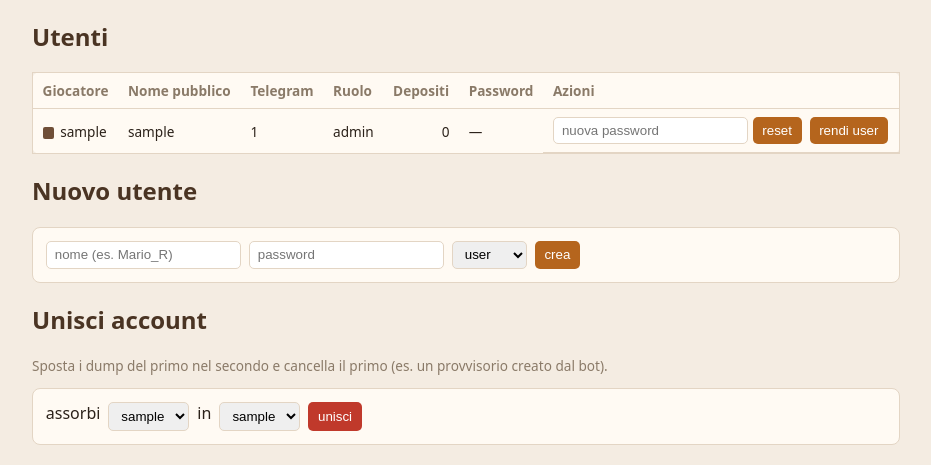
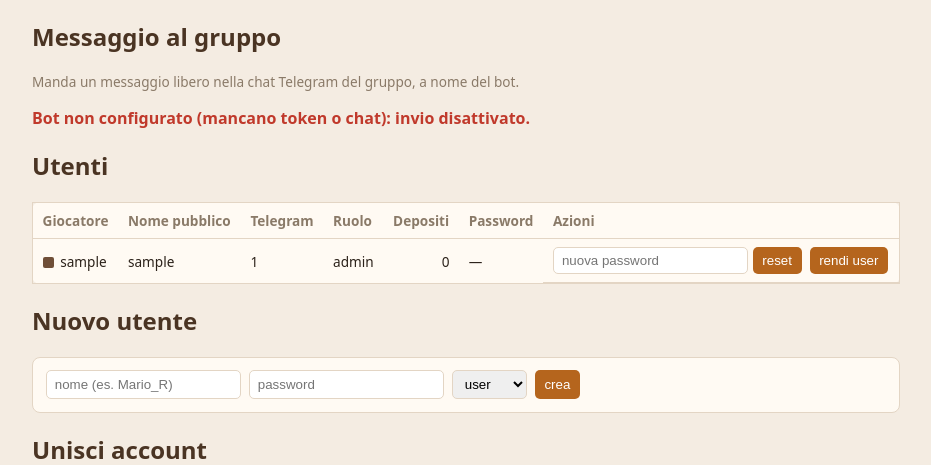
Before and after one commit to that-ugly-cat/conquisterco, a FastAPI app: page /admin in a window 1280 px wide. Shown: the part 43-508 px from the top of the page, without its empty margins (174-1105 px from the left). Run offline with FastAPI, Linux system fonts and the light colour scheme; the visitor is signed in with stand-in values (Sample User, id 1); data comes from the database, SQL or seed files in the repository; data that the repository does not hold is empty; parts of the project's set-up code (start-up, migrations or seed data) failed here and were passed over.

Commit message:
Admin: campo per mandare messaggi liberi al gruppo via bot
- bot.broadcast()/bot_enabled(): invio best-effort al chat del gruppo, gated se
  il bot non è configurato (token/chat mancanti).
- route POST /admin/broadcast + banner di esito (inviato/fallito/off/vuoto);
  form textarea nel pannello admin con conferma. i18n IT/EN. CSS .admin-bc.
- 2 test broadcast (senza rete). 88 test verdi.

Co-Authored-By: Claude Opus 4.8 <noreply@anthropic.com>

```diff
--- a/conquisterco/app/bot.py
+++ b/conquisterco/app/bot.py
@@ -102,6 +102,21 @@ class TelegramClient:
 
     def set_webhook(self, url: str) -> dict:
         return self._api("setWebhook", {"url": url})
+
+
+def bot_enabled() -> bool:
+    """True se il bot è configurato (token + chat del gruppo)."""
+    return bool(BOT_TOKEN and ALLOWED_CHAT)
+
+
+def broadcast(text: str, client: "TelegramClient | None" = None) -> bool:
+    """Manda un messaggio libero al gruppo (usato dal pannello admin). False se il
+    bot non è configurato o se l'invio fallisce."""
+    if not bot_enabled():
+        return False
+    res = (client or TelegramClient())._api(
+        "sendMessage", {"chat_id": ALLOWED_CHAT, "text": text})
+    return bool(res.get("ok"))
 
 
 # ---------------------------------------------------------------------------
--- a/conquisterco/app/main.py
+++ b/conquisterco/app/main.py
@@ -378,10 +378,23 @@ def media_flag(uid: int, conn=Depends(get_db)):
 # --- Admin (gestione utenti) ----------------------------------------------
 
 @app.get("/admin", response_class=HTMLResponse)
-def admin_page(request: Request, conn=Depends(get_db)):
+def admin_page(request: Request, sent: str = "", conn=Depends(get_db)):
     require_admin(request)
     return templates.TemplateResponse(request, "admin.html", _ctx(
-        request, users=data.list_users(conn), me=request.session.get("name")))
+        request, users=data.list_users(conn), me=request.session.get("name"),
+        bot_ok=bot.bot_enabled(), sent=sent))
+
+
+@app.post("/admin/broadcast")
+def admin_broadcast(request: Request, message: str = Form(""), conn=Depends(get_db)):
+    require_admin(request)
+    text = message.strip()
+    if not text:
+        return RedirectResponse("/admin?sent=empty", status_code=303)
+    if not bot.bot_enabled():
+        return RedirectResponse("/admin?sent=off", status_code=303)
+    ok = bot.broadcast(text)
+    return RedirectResponse(f"/admin?sent={'ok' if ok else 'fail'}", status_code=303)
 
 
 @app.post("/admin/create")
--- a/conquisterco/app/static/style.css
+++ b/conquisterco/app/static/style.css
@@ -31,6 +31,11 @@ header{display:flex;justify-content:space-between;align-items:center;padding:.55
 .admin-actions input,.admin-create input,.admin-create select{padding:.3rem .5rem;border:1px solid var(--line);border-radius:5px}
 .admin-actions button,.admin-create button{padding:.3rem .6rem;border:0;border-radius:5px;background:var(--accent);color:#fff;cursor:pointer}
 .admin-create{display:flex;gap:.5rem;flex-wrap:wrap;background:var(--paper);padding:.8rem;border:1px solid var(--line);border-radius:8px}
+.admin-bc{display:flex;gap:.5rem;flex-wrap:wrap;align-items:flex-start;background:var(--paper);padding:.8rem;border:1px solid var(--line);border-radius:8px}
+.admin-bc textarea{flex:1;min-width:240px;padding:.4rem .5rem;border:1px solid var(--line);border-radius:5px;font:inherit;resize:vertical}
+.admin-bc button{padding:.4rem .7rem;border:0;border-radius:5px;background:var(--accent);color:#fff;cursor:pointer}
+.bc-ok{color:#2e7d32;font-weight:600}
+.bc-err{color:#c0392b;font-weight:600}
 
 .prof-wrap{max-width:900px;margin:1.2rem auto;padding:0 1rem}
 .prof-grid{display:grid;grid-template-columns:1fr 1fr;gap:1rem}
--- a/conquisterco/app/templates/admin.html
+++ b/conquisterco/app/templates/admin.html
@@ -21,6 +21,22 @@
   </header>
 
   <div class="admin-wrap">
+    <h2>{{ T.adm_bc_title }}</h2>
+    <p class="muted">{{ T.adm_bc_hint }}</p>
+    {% if sent == 'ok' %}<p class="bc-ok">{{ T.adm_bc_sent }}</p>
+    {% elif sent == 'fail' %}<p class="bc-err">{{ T.adm_bc_fail }}</p>
+    {% elif sent == 'off' %}<p class="bc-err">{{ T.adm_bc_off }}</p>
+    {% elif sent == 'empty' %}<p class="bc-err">{{ T.adm_bc_empty }}</p>{% endif %}
+    {% if bot_ok %}
+    <form method="post" action="/admin/broadcast" class="admin-bc"
+          onsubmit="return confirm('{{ T.adm_bc_confirm }}')">
+      <textarea name="message" rows="3" placeholder="{{ T.adm_bc_ph }}" required></textarea>
+      <button>{{ T.adm_bc_btn }}</button>
+    </form>
+    {% else %}
+    <p class="bc-err">{{ T.adm_bc_off }}</p>
+    {% endif %}
+
     <h2>{{ T.adm_users }}</h2>
     <table class="admin-table">
       <tr><th>{{ T.th_player }}</th><th>{{ T.adm_public }}</th><th>{{ T.adm_telegram }}</th><th>{{ T.adm_role }}</th><th>{{ T.adm_deposits }}</th><th>{{ T.adm_password }}</th><th>{{ T.adm_actions }}</th></tr>
--- a/conquisterco/app/translations.py
+++ b/conquisterco/app/translations.py
@@ -143,6 +143,16 @@ TRANSLATIONS = {
         "adm_merge_absorb": "assorbi",
         "adm_merge_into": "in",
         "adm_merge_btn": "unisci",
+        # messaggio libero al gruppo via bot
+        "adm_bc_title": "Messaggio al gruppo",
+        "adm_bc_hint": "Manda un messaggio libero nella chat Telegram del gruppo, a nome del bot.",
+        "adm_bc_ph": "Scrivi qui il messaggio…",
+        "adm_bc_btn": "Invia al gruppo",
+        "adm_bc_confirm": "Mandare questo messaggio a tutto il gruppo?",
+        "adm_bc_sent": "✓ Messaggio inviato al gruppo.",
+        "adm_bc_fail": "✗ Invio fallito: controlla token e chat del bot.",
+        "adm_bc_off": "Bot non configurato (mancano token o chat): invio disattivato.",
+        "adm_bc_empty": "Messaggio vuoto: niente da inviare.",
         # privacy
         "priv_title": "La privacy, in due parole 🔒",
         "priv_intro": "Niente giri di parole: ecco cosa succede ai tuoi dati.",
@@ -331,6 +341,16 @@ TRANSLATIONS = {
         "adm_merge_absorb": "absorb",
         "adm_merge_into": "into",
         "adm_merge_btn": "merge",
+        # free message to the group via bot
+        "adm_bc_title": "Message the group",
+        "adm_bc_hint": "Send a free-form message to the group's Telegram chat, from the bot.",
+        "adm_bc_ph": "Type your message here…",
+        "adm_bc_btn": "Send to group",
+        "adm_bc_confirm": "Send this message to the whole group?",
+        "adm_bc_sent": "✓ Message sent to the group.",
+        "adm_bc_fail": "✗ Send failed: check the bot token and chat.",
+        "adm_bc_off": "Bot not configured (missing token or chat): sending disabled.",
+        "adm_bc_empty": "Empty message: nothing to send.",
         "priv_title": "Privacy, in a nutshell 🔒",
         "priv_intro": "No fluff: here's what happens to your data.",
         "priv_1": "🎮 <b>It's a game among friends.</b> Not a product, no ads, we don't sell or share anything with anyone.",
```
Also changed, not shown: tests/test_bot.py (+26 -0 lines).
